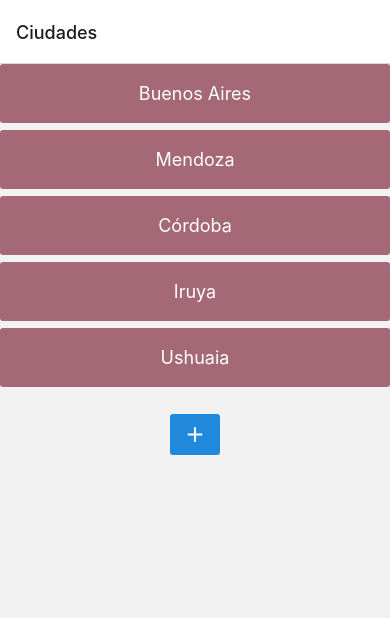
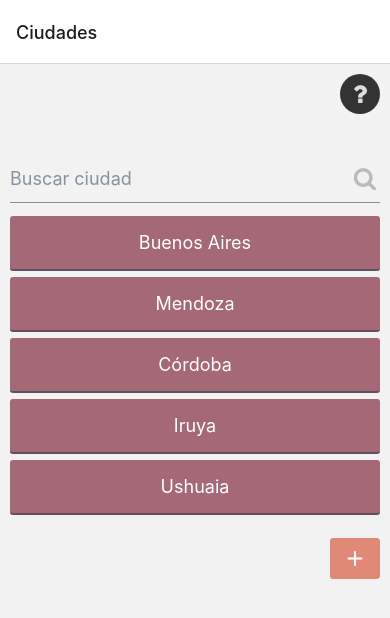
Before and after one commit to teotronic5438/weather-app-ibm-cac, a React Native app: screen /home in a window 390 px wide. Shown: the top 618 px of the page. Built offline with nearby package versions, Linux system fonts and the light colour scheme.

Commit message:
agregar botón about y retoques al home

```diff
--- a/app/components/CitiesList.js
+++ b/app/components/CitiesList.js
@@ -34,13 +34,14 @@ const CitiesList = () => {
 
 const styles = StyleSheet.create({
     cityContainer: {
-        backgroundColor: '#A46877',
-        marginBottom: 7,
-        paddingVertical: 10,
-        paddingHorizontal: 7
     },
     cityButton: {
         backgroundColor: '#A46877',
+        borderBottomColor: '#634F5F',
+        borderBottomWidth: 2,
+        marginVertical: 3,
+        marginHorizontal: 10,
+        paddingVertical: 15
     },
 
 })
--- a/app/screens/home/HomeScreen.js
+++ b/app/screens/home/HomeScreen.js
@@ -1,13 +1,44 @@
 import React from 'react';
 import { StyleSheet, View } from 'react-native';
-import { Button, Icon } from 'react-native-elements';
+import { Button, Icon, Input } from 'react-native-elements';
 import CitiesList from '../../components/CitiesList';
 
 const HomeScreen = () => {
 
     return (
         <>
+            {/* Botón about */}
+            <Button
+                containerStyle={styles.aboutBtnContainer}
+                buttonStyle={styles.aboutBtn}
+                icon={
+                    <Icon
+                        name="question"
+                        type="font-awesome"
+                        size={25}
+                        color="#ddd"
+                    />
+                }
+                onPress={() => console.log('mostrar about')}
+            />
+
+            {/* Buscador de ciudades */}
+            <View style = {styles.searchContainer}>
+                <Input
+                    placeholder='Buscar ciudad'
+                    rightIcon={{
+                        type: 'font-awesome',
+                        name: 'search',
+                        color: '#bbb'
+                    }}
+                />
+            </View>
+
+            {/* Listado de ciudades */}
             <CitiesList />
+
+
+            {/* Botón de agregar ciudad */}
             <Button
                 containerStyle={styles.cityAddContainer}
                 buttonStyle={styles.cityAddButton}
@@ -26,11 +57,28 @@ const HomeScreen = () => {
 
 const styles = StyleSheet.create({
     cityAddContainer: {
-        alignItems: 'center',
+        alignItems: 'flex-end',
+        marginRight: 10,
         marginTop: 20,
     },
     cityAddButton: {
+        backgroundColor: '#E08976',
         width: 50
+    },
+    aboutBtnContainer: {
+        alignItems: 'flex-end',
+        marginRight: 10,
+        marginTop: 10
+    },
+    aboutBtn: {
+        backgroundColor: '#333',
+        borderRadius: 100,
+        height: 40,
+        padding: 6,
+        width: 40
+    },
+    searchContainer: {
+        marginTop: 40
     }
 })
 
```
